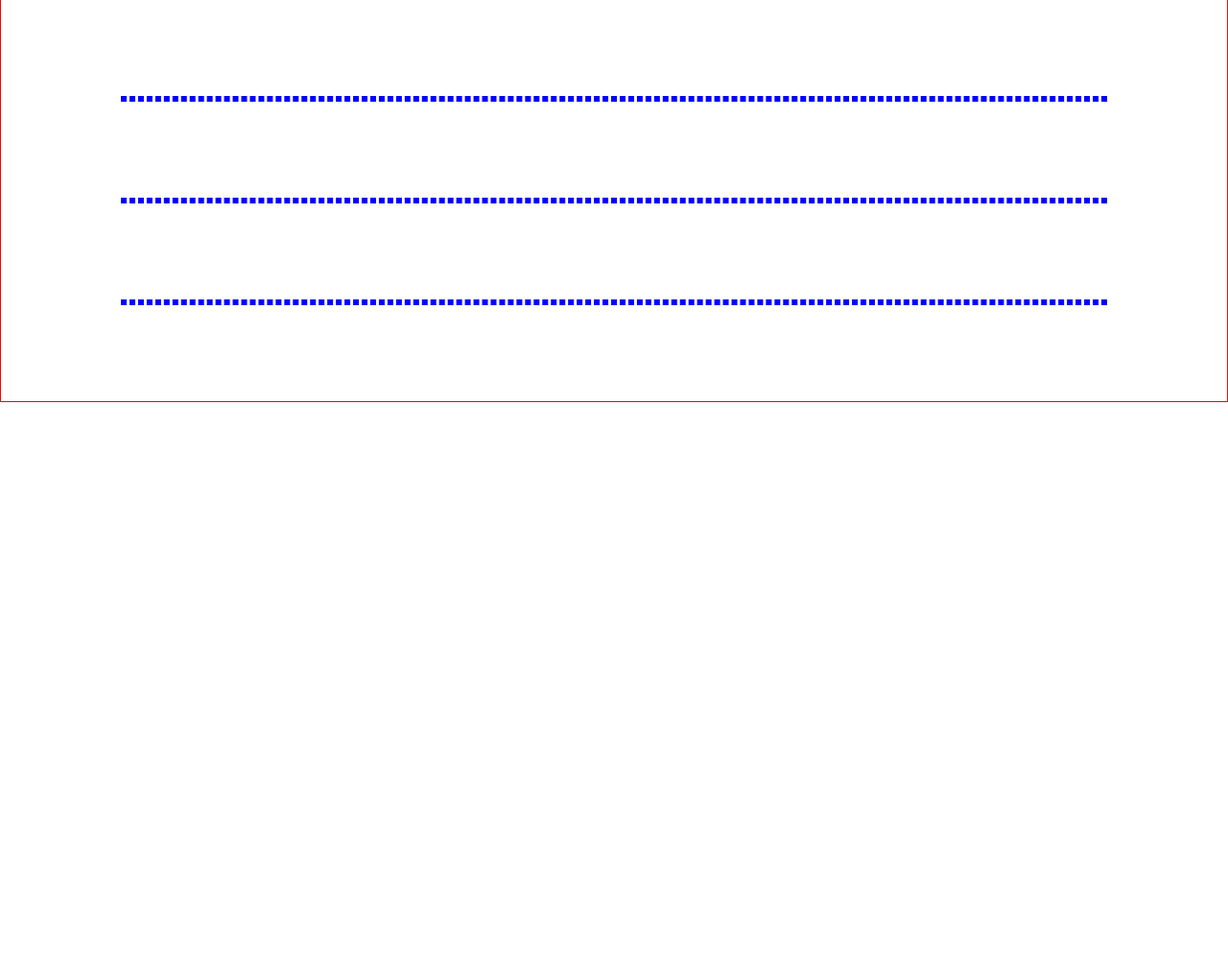
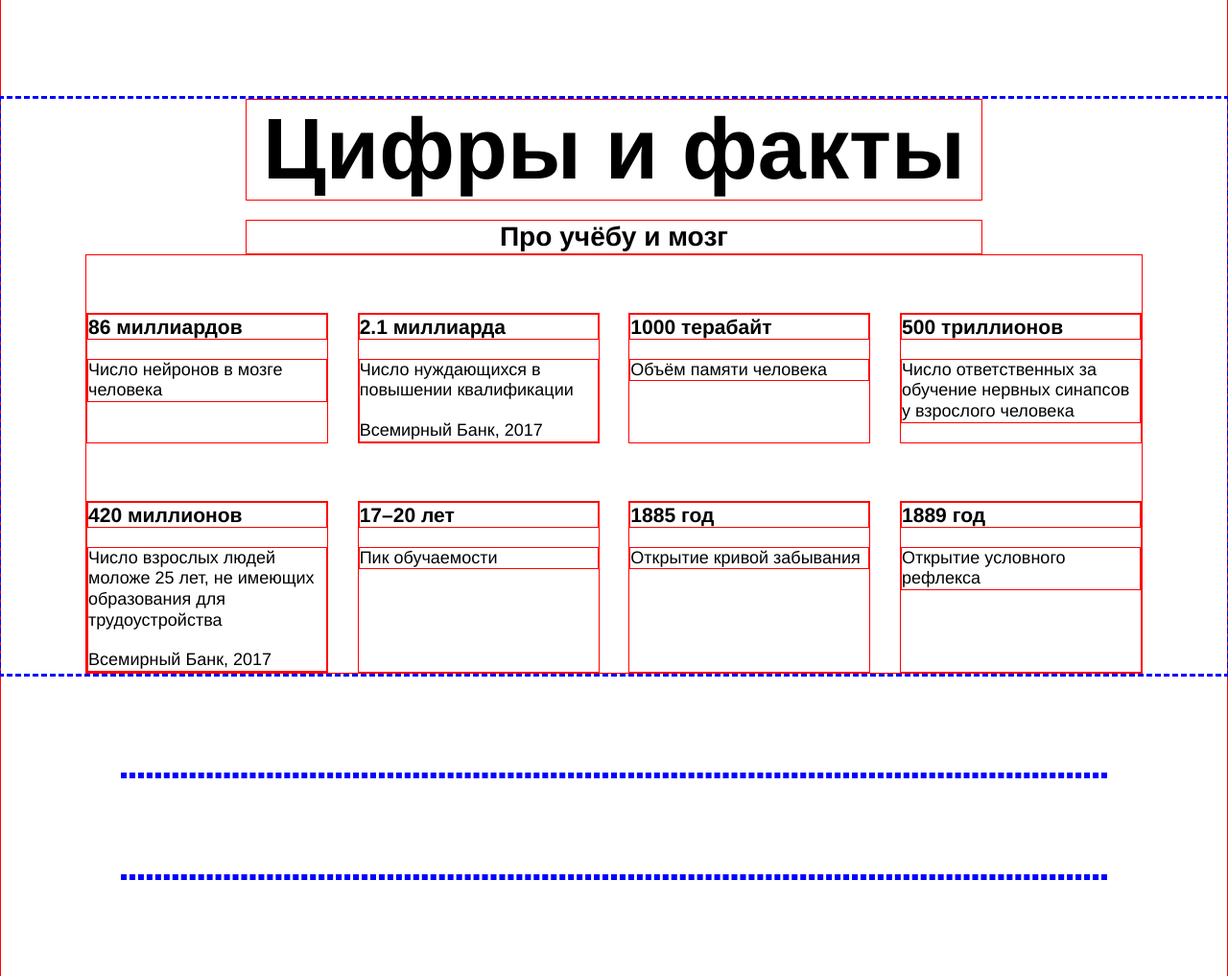
Before and after one commit to PuddleWarlock/first-project, a plain HTML site: page index.html in a window 1280 px wide. Shown: the part 1247-2264 px from the top of the page at 96% size. Before the commit the page ends 1666 px from the top, so only its background shows below. Drawn offline with Linux system fonts and the light colour scheme.

Commit message:
digits section done

```diff
--- a/index.html
+++ b/index.html
@@ -36,18 +36,89 @@
               Зубрежка быстро выветривается и не приносит пользы.
             </div>
             <div class="two-columns__paragraph">
-              <span class="accent">Вывод:</span> учиться тоже нужно уметь, но почему-то этому мало где учат. Что с этим делать?
+              <span class="span-accent">Вывод:</span> учиться тоже нужно уметь, но почему-то этому мало где учат. Что с этим делать?
             </div>
             <div class="two-columns__paragraph">
               Конкретные техники и упражнения помогают изменить подход к обучению, сделать его эффективным и захватывающим.
               Эти же техники применяются на примере обучения в Практикуме.
             </div>
-
           </div>
         </div>
       </section>
 
       <section class="section digits">
+        <div class="digits__section-title">
+          <h2>Цифры и факты</h2>
+        </div>
+        <div class="digits__section-subtitle">
+          <h3>Про учёбу и мозг</h3>
+        </div>
+        <div class="digits__table">
+          <div class="table__cell">
+            <div class="table__heading">
+              <h3>86 миллиардов</h3>
+            </div>
+            <div class="table__text">Число нейронов в мозге человека
+            </div>
+          </div>
+          <div class="table__cell">
+            <div class="table__heading">
+              <h3>2.1 миллиарда</h3>
+            </div>
+            <div class="table__text">
+              <span>Число нуждающихся в повышении квалификации</span>
+              <span class="text__bank">Всемирный Банк, 2017</span>
+            </div>
+          </div>
+          <div class="table__cell">
+            <div class="table__heading">
+              <h3>1000 терабайт</h3>
+            </div>
+            <div class="table__text">
+              Объём памяти человека
+            </div>
+          </div>
+          <div class="table__cell">
+            <div class="table__heading">
+              <h3>500 триллионов</h3>
+            </div>
+            <div class="table__text">
+              Число ответственных за
+              обучение нервных синапсов у взрослого человека
+            </div>
+          </div>
+          <div class="table__cell">
+            <div class="table__heading"><h3>420 миллионов
+            </h3></div>
+            <div class="table__text">
+              <span>Число взрослых людей моложе 25 лет,
+                не имеющих образования для трудоустройства</span>
+              <span class="text__bank">Всемирный Банк, 2017</span>
+            </div>
+          </div>
+          <div class="table__cell">
+            <div class="table__heading">
+              <h3>17–20 лет</h3>
+            </div>
+            <div class="table__text">Пик обучаемости</div>
+          </div>
+          <div class="table__cell">
+            <div class="table__heading">
+              <h3>1885 год</h3>
+            </div>
+            <div class="table__text">
+              Открытие кривой забывания
+            </div>
+          </div>
+          <div class="table__cell">
+            <div class="table__heading">
+              <h3>1889 год</h3>
+            </div>
+            <div class="table__text">
+              Открытие условного рефлекса
+            </div>
+          </div>
+        </div>
       </section>
 
       <section class="section feynman">
--- a/styles/style.css
+++ b/styles/style.css
@@ -34,6 +34,7 @@ section{
 .section{
     margin-bottom: 100px;
     width: 80%;
+    display: flex;
 }
 
 .logo__place_top-left{
@@ -112,7 +113,6 @@ section{
 
 
 .description{
-    display: flex;
 }
 
 .two-columns {
@@ -155,6 +155,56 @@ section{
     font-weight: normal;
 }
 
-.accent {
+.span-accent {
     font-weight: 600;
 }
+
+.digits {
+    flex-direction: column;
+    width: 100%;
+    align-items: center;
+}
+
+.digits__section-title {
+    text-align: center;
+    width: 60%;
+    margin-bottom: 20px;
+    line-height: 1.15;
+    font-size: 60px;
+    font-weight: 600;
+}
+
+.digits__section-subtitle {
+    text-align: center;
+    width: 60%;
+    line-height: 34px;
+    font-size: 24px;
+    font-weight: normal;
+}
+
+.digits__table {
+    display: flex;
+    flex-flow: row wrap;
+    width: 1100px;
+    justify-content: space-between;
+}
+
+.table__heading {
+    line-height: 1.2;
+    font-size: 18px;
+    font-weight: normal;
+    margin-bottom: 20px;
+}
+
+.table__cell {
+    width: 250px;
+    margin-top: 60px;
+    line-height: 1.2;
+    font-size: 18px;
+    font-weight: normal;
+}
+
+.text__bank {
+    display: block;
+    margin-top: 20px;
+}
```
